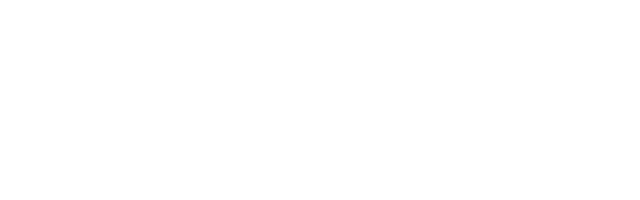
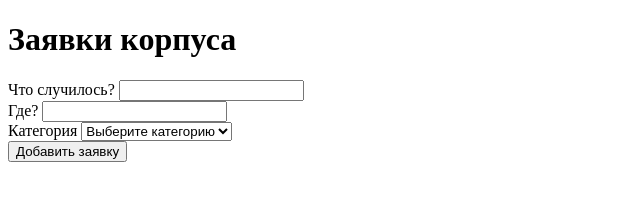
Before and after one commit to Adema0606/Application-form, a plain HTML site: page index.html in a window 1280 px wide. Shown: the whole page, without its empty margins (0-640 px from the left). Drawn offline with Linux system fonts and the light colour scheme.

Commit message:
1 собрала интерфейс html

```diff
--- a/index.html
+++ b/index.html
@@ -1,11 +1,40 @@
 <!DOCTYPE html>
-<html lang="en">
+<html lang="ru">
 <head>
     <meta charset="UTF-8">
     <meta name="viewport" content="width=device-width, initial-scale=1.0">
-    <title>Document</title>
+    <title>Доска заявок учебного корпуса</title>
 </head>
 <body>
+  <div class="container">
+    <h1>Заявки корпуса</h1>
+    <div class="form-box">
+      <div class="field">
+        <label for="ticketTitle">Что случилось?</label>
+        <input id="ticketTitle" type="text">
+      </div>
 
+      <div class="field">
+        <label for="ticketRoom">Где?</label>
+        <input id="ticketRoom" type="text">
+      </div>
+
+      <div class="field">
+        <label for="ticketCategory">Категория</label>
+        <select id="ticketCategory">
+          <option value="">Выберите категорию</option>
+          <option value="Оборудование">Оборудование</option>
+          <option value="Аудитория">Аудитория</option>
+          <option value="Другое">Другое</option>
+        </select>
+      </div>
+
+      <button id="addTicket">Добавить заявку</button>
+      <p id="message"></p>
+    </div>
+
+    <ul id="ticketList"></ul>
+  </div>
+  <script src="script.js"></script>
 </body>
 </html>
--- a/index.js
+++ b/index.js
@@ -15,5 +15,4 @@ function renderTickets() {
     ticketList.append(li);
 });
 }
-
 renderTickets();
```
